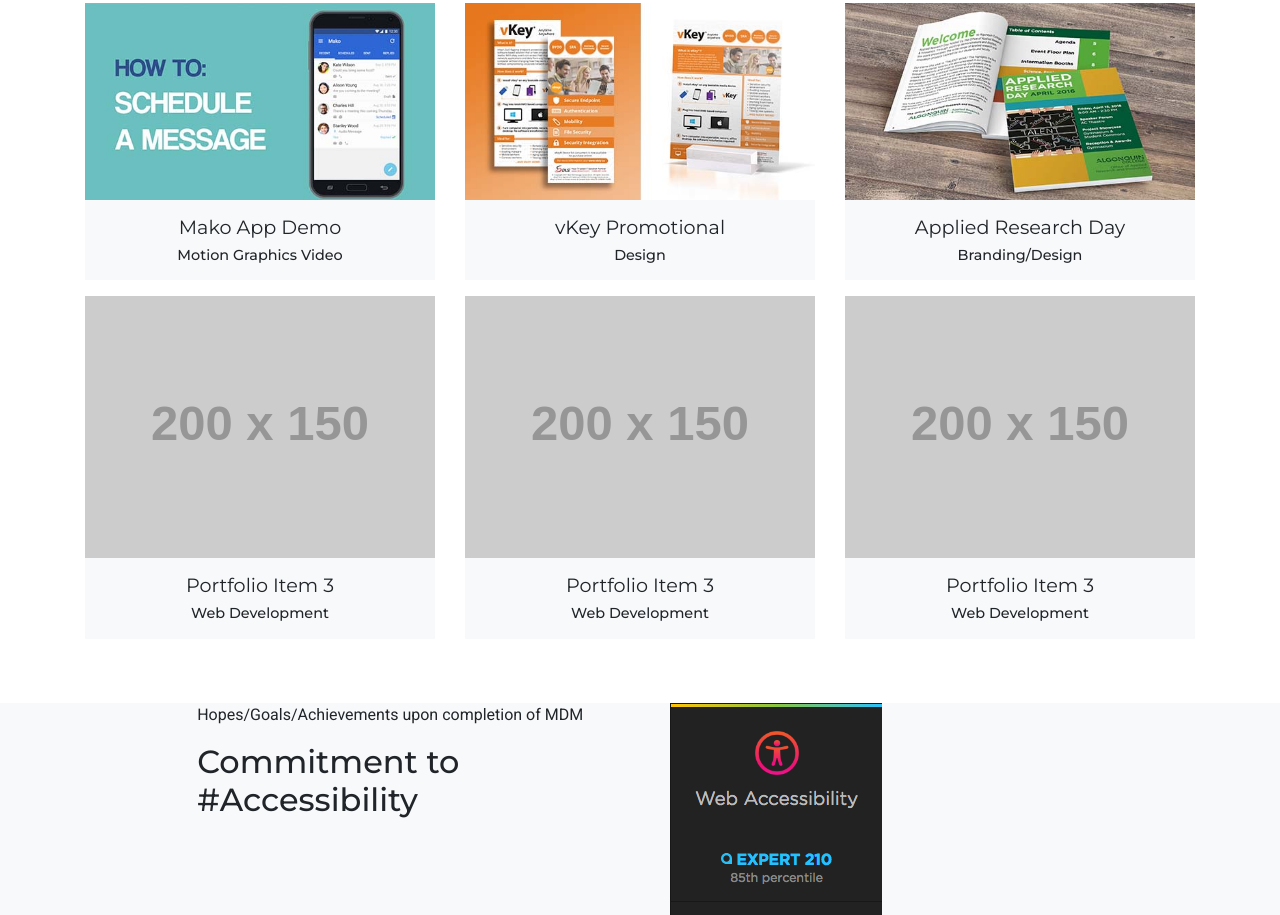
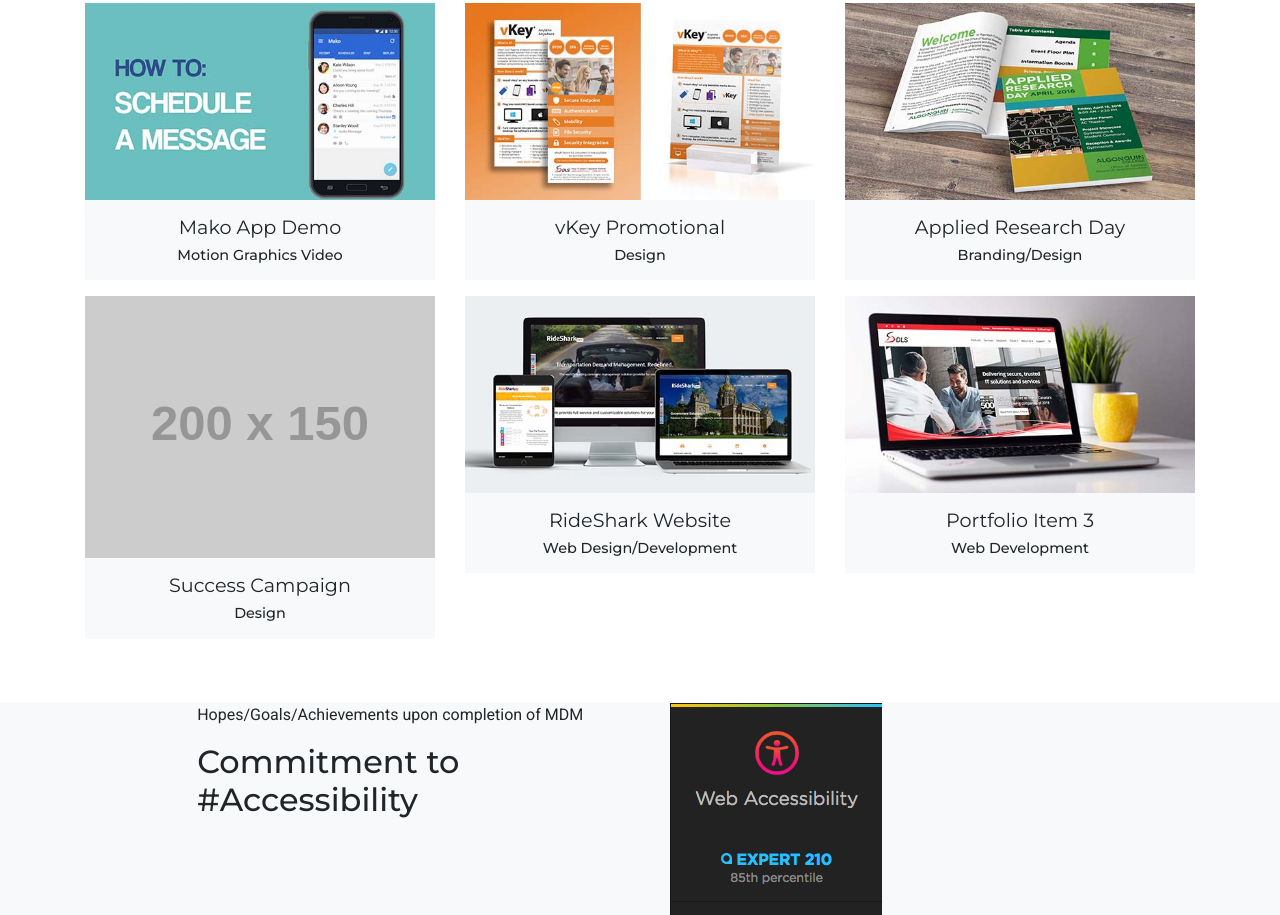
Before and after one commit to eileenxue/mdm-portfolio, a plain HTML site: page index.html in a window 1280 px wide. Shown: the part 1768-2683 px from the top of the page. Drawn offline with nearby package versions, Linux system fonts and the light colour scheme; placeholder pictures from the web are drawn by us.

Commit message:
Updated portfolio details

```diff
--- a/index.html
+++ b/index.html
@@ -540,9 +540,9 @@
                     </div>
                 </div>
 
-                <!--Portfolio Item 4-->
+                <!--Portfolio Item: Success Campaign-->
                 <div class="col-md-6 col-lg-4 portfolio--item">
-                    <a href="#portfolioItem4" class="portfolio--link" data-toggle="modal">
+                    <a href="#portfolioSuccessCampaign" class="portfolio--link" data-toggle="modal">
                        <div class="portfolio--hover">
                         <div class="portfolio--hover-content">
                           <i class="fas fa-search-plus fa-2x"></i>
@@ -551,12 +551,12 @@
                         <img src="https://via.placeholder.com/200x150" alt="" class="portfolio--thumbnail">
                     </a>
                     <div class="portfolio--caption text-center bg-light">
-                        <h3 class="portfolio--caption-title">Portfolio Item 3</h3>
-                        <h4 class="portfolio--caption-category">Web Development</h4>
+                        <h3 class="portfolio--caption-title">Success Campaign</h3>
+                        <h4 class="portfolio--caption-category">Design</h4>
                     </div>
 
                     <!-- Modal -->
-                    <div class="portfolio--modal modal fade" id="portfolioItem3" tabindex="-1" role="dialog" aria-hidden="true">
+                    <div class="portfolio--modal modal fade" id="portfolioSuccessCampaign" tabindex="-1" role="dialog" aria-hidden="true">
                         <div class="modal-dialog modal-dialog-centered modal-lg" role="document">
                             <div class="modal-content">
                                 <div class="modal-header">
@@ -591,23 +591,23 @@
                 </div>
 
 
-                <!--Portfolio Item 5-->
+                <!--Portfolio Item: RideShark Corporate-->
                 <div class="col-md-6 col-lg-4 portfolio--item">
-                    <a href="#portfolioItem5" class="portfolio--link" data-toggle="modal">
+                    <a href="#portfolioRideShark" class="portfolio--link" data-toggle="modal">
                        <div class="portfolio--hover">
                         <div class="portfolio--hover-content">
                           <i class="fas fa-search-plus fa-2x"></i>
                         </div>
                       </div>
-                        <img src="https://via.placeholder.com/200x150" alt="" class="portfolio--thumbnail">
+                        <img src="images/thumbnails/rideshark-corp.jpg" alt="" class="portfolio--thumbnail">
                     </a>
                     <div class="portfolio--caption text-center bg-light">
-                        <h3 class="portfolio--caption-title">Portfolio Item 3</h3>
-                        <h4 class="portfolio--caption-category">Web Development</h4>
+                        <h3 class="portfolio--caption-title">RideShark Website</h3>
+                        <h4 class="portfolio--caption-category">Web Design/Development</h4>
                     </div>
 
                     <!-- Modal -->
-                    <div class="portfolio--modal modal fade" id="portfolioItem5" tabindex="-1" role="dialog" aria-hidden="true">
+                    <div class="portfolio--modal modal fade" id="portfolioRideShark" tabindex="-1" role="dialog" aria-hidden="true">
                         <div class="modal-dialog modal-dialog-centered modal-lg" role="document">
                             <div class="modal-content">
                                 <div class="modal-header">
@@ -642,7 +642,7 @@
                 </div>
 
 
-                <!--Portfolio Item 6-->
+                <!--Portfolio Item: DLS Tech-->
                 <div class="col-md-6 col-lg-4 portfolio--item">
                     <a href="#portfolioItem6" class="portfolio--link" data-toggle="modal">
                        <div class="portfolio--hover">
@@ -650,7 +650,7 @@
                           <i class="fas fa-search-plus fa-2x"></i>
                         </div>
                       </div>
-                        <img src="https://via.placeholder.com/200x150" alt="" class="portfolio--thumbnail">
+                        <img src="images/thumbnails/dlstech.jpg" alt="" class="portfolio--thumbnail">
                     </a>
                     <div class="portfolio--caption text-center bg-light">
                         <h3 class="portfolio--caption-title">Portfolio Item 3</h3>
```
Also changed, not shown: images/thumbnails/dlstech.jpg (added), images/thumbnails/rideshark-corp.jpg (added).
